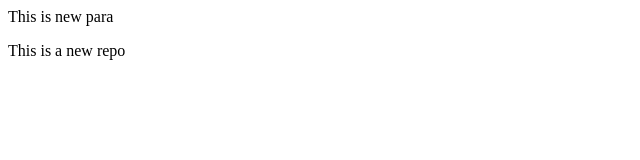
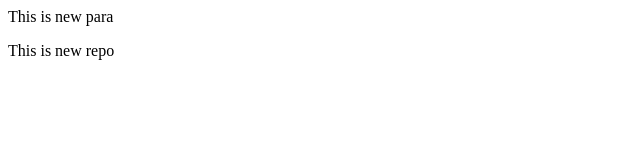
Before and after one commit to Ravisingh2411/Localrepo, a plain HTML site: page index.html in a window 1280 px wide. Shown: the full height of the page, 0-640 px from the left. Drawn offline with Linux system fonts and the light colour scheme.

Commit message:
Add new feature

```diff
--- a/index.html
+++ b/index.html
@@ -1,2 +1,2 @@
 <p>This is new para</p>
-<P>This is a new repo</P>
+<P>This is new repo</P>
```
